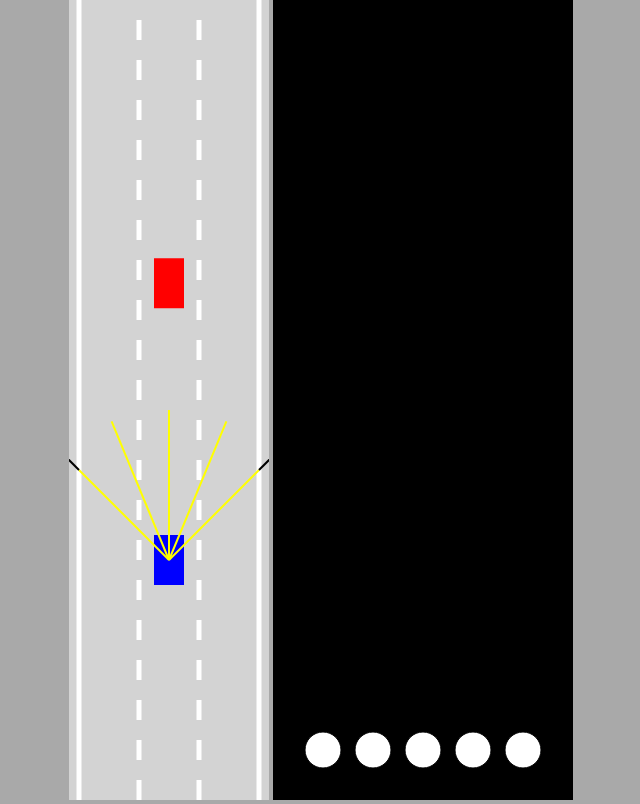
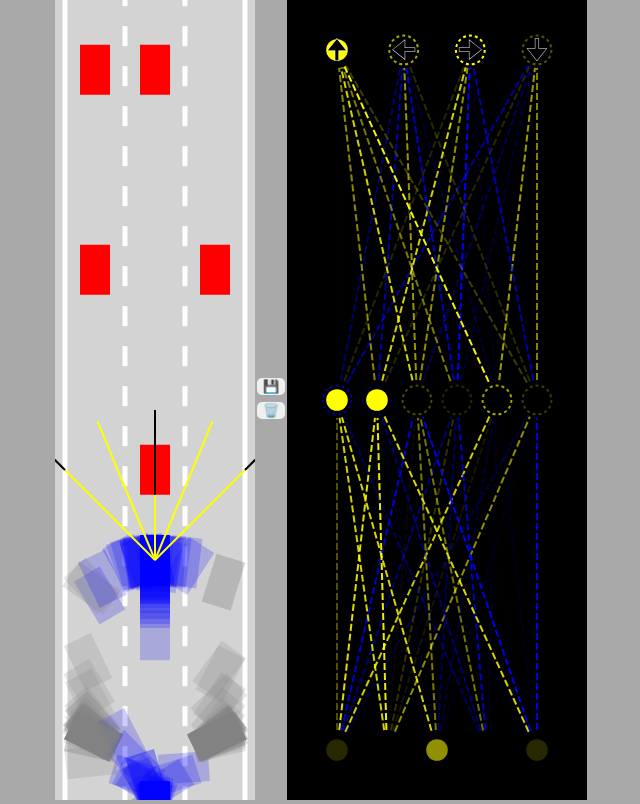
Before and after one commit to hdmzz/selfDrivingCar, a website built with Vite: page index.html in a window 1280 px wide. Shown: the whole page, without its empty margins (319-959 px from the left). Built offline with nearby package versions, Linux system fonts and the light colour scheme; animation ran at ten frames a second.

Commit message:
visualisation + debut daffinage cest trop marrant faire varier le nombre d'instance de car et voir si il y en a une qui se debrouille mieux que les autres

```diff
--- a/index.html
+++ b/index.html
@@ -9,6 +9,9 @@
 			margin:0;
 			background:darkgray;
 			overflow: hidden;
+      display: flex;
+      justify-content: center;
+        align-items: center;
 			text-align: center;
 		}
 
@@ -18,10 +21,28 @@
 		#networkCanvas{
 			background: black;
 		}
+    #verticalBtn {
+      display: flex;
+
+      flex-direction: column;
+    }
+    button {
+      margin: 2px 2px 5px 2px;
+      cursor: pointer;
+      border: none;
+      border-radius: 5px;
+    }
+    button:hover {
+      background-color: blue;
+    }
 	</style>
   </head>
   <body>
     <canvas id="carCanvas"></canvas>
+    <div id="verticalBtn">
+      <button id="save" onclick=save()>💾</button>
+      <button id="discard" onclick=discard()>🗑️</button>
+    </div>
     <canvas id="networkCanvas"></canvas>
     <script type="module" src="/src/main.ts"></script>
     <!--<script type="module" >
--- a/src/Car.ts
+++ b/src/Car.ts
@@ -86,6 +86,9 @@ export class Car {
 
       if (this.useBrain) {
         this.controls.forward = outputs[0];
+        this.controls.left = outputs[1];
+        this.controls.right = outputs[2];
+        this.controls.reverse = outputs[3];
       };
     };
 	};
@@ -147,7 +150,7 @@ export class Car {
 		this.y -= Math.cos(this.angle) * this.speed;
 	}
 
-	draw(ctx: CanvasRenderingContext2D, color: string = "blue")
+	draw(ctx: CanvasRenderingContext2D, color: string = "blue", drawRay: boolean = false)
 	{
     ctx.fillStyle = this.damaged ? "gray" : color;
     ctx.beginPath();
@@ -156,7 +159,7 @@ export class Car {
       ctx.lineTo(this.polygon[i].x, this.polygon[i].y);
     }
     ctx.fill();
-    if (this.sensor) {
+    if (this.sensor && drawRay) {
       this.sensor.draw(ctx);
     };
 	};
--- a/src/Network.ts
+++ b/src/Network.ts
@@ -1,3 +1,5 @@
+import { lerp } from "./Utils";
+
 export class NeuralNetwork {
   levels: Level[];
 
@@ -18,6 +20,20 @@ export class NeuralNetwork {
 
     return (outputs);
   };
+
+  static mutate(network: NeuralNetwork, amount: number = 1)
+  {
+    network.levels.forEach(level => {
+      for (let i = 0; i < level.biases.length; i++) {
+        level.biases[i] = lerp(level.biases[i], Math.random() * 2 - 1, amount);
+      }
+      for (let i = 0; i < level.weights.length; i++) {
+        for (let j = 0; j < level.weights[i].length; j++) {
+          level.weights[i][j] = lerp(level.weights[i][j], Math.random() * 2 - 1, amount);
+        }
+      }
+    })
+  }
 };
 
 export class Level {
--- a/src/Utils.ts
+++ b/src/Utils.ts
@@ -46,3 +46,12 @@ export function polysIntersect(poly1: {x: number, y: number}[], poly2: {x: numbe
   };
   return false;
 }
+
+export function getRGBA(value: number)
+{
+  const alpha = Math.abs(value);
+  const R = value < 0 ? 0 : 255;
+  const G = R;
+  const B = value > 0 ? 0 : 255;
+  return "rgba(" + R + "," + G + "," + B + "," + alpha + ")";
+}
--- a/src/Visualizer.ts
+++ b/src/Visualizer.ts
@@ -1,31 +1,95 @@
 import { Level, NeuralNetwork } from "./Network";
-import { lerp } from "./Utils";
+import { getRGBA, lerp } from "./Utils";
 
-export class Visualizer {
+export class Visualizer{
   static drawNetwork(ctx: CanvasRenderingContext2D, network: NeuralNetwork)
   {
-    const margin = 50;
-    const left = margin, top = margin, width = ctx.canvas.width - margin * 2, height = ctx.canvas.height - margin * 2;
+      const margin = 50;
+      const left = margin;
+      const top = margin;
+      const width = ctx.canvas.width-margin * 2;
+      const height = ctx.canvas.height-margin * 2;
 
-    Visualizer.drawLevel(ctx, network.levels[0], left, top, width, height);
-  };
+      const levelHeight = height / network.levels.length;
 
-  static  drawLevel(ctx: CanvasRenderingContext2D, level: Level, left: number, top: number, widht: number, height: number)
+      for (let i = network.levels.length - 1; i >= 0; i--){
+          const levelTop = top + lerp(height-levelHeight, 0, network.levels.length == 1 ? 0.5 : i / (network.levels.length - 1));
+          ctx.setLineDash([7,3]);
+          Visualizer.drawLevel(ctx,network.levels[i],
+              left,levelTop,
+              width,levelHeight,
+              i==network.levels.length-1
+                  ?['🠉','🠈','🠊','🠋']
+                  :[]
+          );
+      }
+  }
+
+  static drawLevel(ctx: CanvasRenderingContext2D, level: Level, left: number, top: number, width: number, height: number, outputLabels: string[])
   {
-    const right = left + widht;
+    const right = left + width;
     const bottom = top + height;
 
-    const {inputs, outputs} = level;
+    const {inputs,outputs,weights,biases} = level;
 
-    const nodeRadius = 18; //le rayo du rond representant les in/out-puts
+    for(let i = 0;i < inputs.length; i++){
+      for(let j = 0; j < outputs.length; j++){
+        ctx.beginPath();
+        ctx.moveTo(Visualizer.#getNodeX(inputs, i, left, right), bottom);
+        ctx.lineTo(Visualizer.#getNodeX(outputs, j, left, right), top);
+        ctx.lineWidth = 2;
+        ctx.strokeStyle = getRGBA(weights[i][j]);
+        ctx.stroke();
+      }
+    }
 
-    for (let i = 0; i < inputs.length; i++) {
-      const x = lerp(left, right, inputs.length == 1 ? 0.5 :  i / (inputs.length - 1));
-      ctx.beginPath();
-      ctx.arc(x, bottom, nodeRadius, 0, Math.PI * 2);
-      ctx.fillStyle = "white";
-      ctx.fill();
-      ctx.stroke();
+    const nodeRadius=18;
+    for(let i = 0; i < inputs.length; i++) {
+        const x = Visualizer.#getNodeX(inputs, i, left, right);
+        ctx.beginPath();
+        ctx.arc(x, bottom, nodeRadius, 0, Math.PI * 2);
+        ctx.fillStyle = "black";
+        ctx.fill();
+        ctx.beginPath();
+        ctx.arc(x, bottom, nodeRadius * 0.6, 0, Math.PI * 2);
+        ctx.fillStyle = getRGBA(inputs[i]);
+        ctx.fill();
     }
-  };
-};
+
+    for(let i=0;i<outputs.length;i++){
+        const x=Visualizer.#getNodeX(outputs, i, left, right);
+        ctx.beginPath();
+        ctx.arc(x, top, nodeRadius, 0, Math.PI * 2);
+        ctx.fillStyle="black";
+        ctx.fill();
+        ctx.beginPath();
+        ctx.arc(x, top, nodeRadius * 0.6, 0, Math.PI * 2);
+        ctx.fillStyle=getRGBA(outputs[i]);
+        ctx.fill();
+
+        ctx.beginPath();
+        ctx.lineWidth=2;
+        ctx.arc(x, top, nodeRadius * 0.8, 0, Math.PI * 2);
+        ctx.strokeStyle = getRGBA(biases[i]);
+        ctx.setLineDash([3, 3]);
+        ctx.stroke();
+        ctx.setLineDash([]);
+
+        if (outputLabels[i]) {
+            ctx.beginPath();
+            ctx.textAlign="center";
+            ctx.textBaseline="middle";
+            ctx.fillStyle="black";
+            ctx.strokeStyle="white";
+            ctx.font=(nodeRadius * 1.5)+"px Arial";
+            ctx.fillText(outputLabels[i], x, top+nodeRadius * 0.1);
+            ctx.lineWidth=0.5;
+            ctx.strokeText(outputLabels[i], x, top+nodeRadius * 0.1);
+        }
+    }
+  }
+
+  static #getNodeX(nodes: number[], index: number, left: number, right: number){
+      return lerp(left, right, nodes.length == 1 ? 0.5 : index / (nodes.length-1));
+  }
+}
--- a/src/main.ts
+++ b/src/main.ts
@@ -1,4 +1,5 @@
 import { Car } from "./Car";
+import { NeuralNetwork } from "./Network";
 import Roads from "./Road";
 import { Visualizer } from "./Visualizer";
 
@@ -10,38 +11,89 @@ const	networkCtx = networkCanvas.getContext("2d");
 carCanvas!.width = 200;
 networkCanvas.width = 300;
 
-if (carCtx === null) {
-	alert("No context here!");
-} else {
+
 const	road = new Roads(carCanvas.width / 2, carCanvas.width * 0.9, 3);
-	const	car = new Car(road.getLaneCenter(1), 100, 30, 50, "AI", 4);
-  const traffic: Car[] = [
-    new Car(road.getLaneCenter(1), 20, 30, 50, "DUMMY", 3),
-  ]
+const N = 1000;
+const	cars = generateCars(N);
+const traffic=[
+  new Car(road.getLaneCenter(1),-100,30,50,"DUMMY",2),
+  new Car(road.getLaneCenter(0),-300,30,50,"DUMMY",2),
+  new Car(road.getLaneCenter(2),-300,30,50,"DUMMY",2),
+  new Car(road.getLaneCenter(0),-500,30,50,"DUMMY",2),
+  new Car(road.getLaneCenter(1),-500,30,50,"DUMMY",2),
+  new Car(road.getLaneCenter(1),-700,30,50,"DUMMY",2),
+  new Car(road.getLaneCenter(2),-700,30,50,"DUMMY",2),
+];
 
+let bestCar = cars[0];
+if (localStorage.getItem("bestBrain")) {
+  console.log("hghh");
+
+  for (let i = 0; i < cars.length; i++) {
+    cars[i].brain = JSON.parse(localStorage.getItem("bestBrain")!);
+    if (i != 0) {
+      //au dessus on change le brain de chaque car a partir du cerveau me mieux avec des valeurs random et on affine celui ci avec la fonction mutate et une valeur petite amount
+      NeuralNetwork.mutate(cars[i].brain!, 0.1);
+    }
+  }
+}
 animate();
+
+function save()
+{
+  localStorage.setItem("bestBrain", JSON.stringify(bestCar.brain));
+}
+
+function discard()
+{
+  localStorage.removeItem("bestBrain");
+}
+
+(window as any).save = save;
+(window as any).discard = discard;
+
+
+function generateCars(N: number)
+{
+  const cars: Car[] = [];
+  while (N > 0) {
+    cars.push(new Car(road.getLaneCenter(1), 100, 30, 50, "AI", 4));
+    N--;
+  }
+  return cars;
+}
+
 
 function animate() {
   for (let i = 0; i < traffic.length; i++) {
     traffic[i].update(road.borders, []);
   }
-		car.update(road.borders, traffic);
+
+  for (let i = 0; i < cars.length; i++) {
+    cars[i].update(road.borders, traffic);
+  }
+
+  bestCar = cars.find(c => c.y == Math.min(...cars.map(c => c.y)))!;
+
   carCanvas.height = window.innerHeight;
   networkCanvas.height = window.innerHeight;
 
   carCtx?.save();
-		carCtx?.translate(0, -car.y + carCanvas.height * 0.7);
+  carCtx?.translate(0, -bestCar!.y + carCanvas.height * 0.7);
 
   road.draw(carCtx!);
   for (let i = 0; i < traffic.length; i++) {
     traffic[i].draw(carCtx!, "red");
   }
-    car.draw(carCtx!);//si la voiture est draw en dernier, les rayons seront sur les autres voitures mais si dessinee avant alors les rayons passent en dessous
-
+  carCtx!.globalAlpha = 0.2;
+  for (let i = 0; i < cars.length; i++) {
+    cars[i].draw(carCtx!, "blue", );//si la voiture est draw en dernier, les rayons seront sur les autres voitures mais si dessinee avant alors les rayons passent en dessous
+  }
+  carCtx!.globalAlpha = 1;
+  bestCar!.draw(carCtx!, "blue", true);
   carCtx?.restore();
 
-    Visualizer.drawNetwork(networkCtx!, car.brain!);
+  Visualizer.drawNetwork(networkCtx!, bestCar!.brain!);
 
   requestAnimationFrame(animate);
 };
-};
```
Lines whose indentation alone changed are shown as unchanged.
